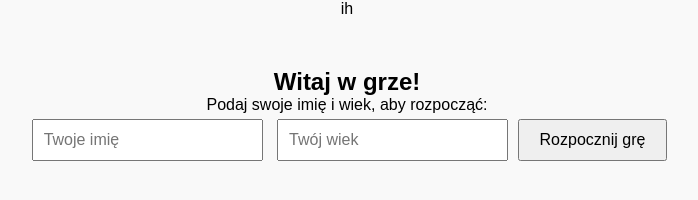
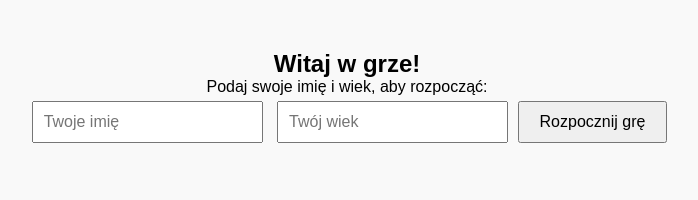
Before and after one commit to Wewasr/interaktywne-puzzle, a plain HTML site: page index.html in a window 1280 px wide. Shown: the whole page, without its empty margins (293-991 px from the left). Drawn offline with Linux system fonts and the light colour scheme.

Commit message:
Update index.html

```diff
--- a/index.html
+++ b/index.html
@@ -6,7 +6,6 @@
     <link rel="stylesheet" href="style.css">
 </head>
 <body>
-    ih
 
     <!-- Sekcja powitalna -->
     <div id="welcome-screen">
```
